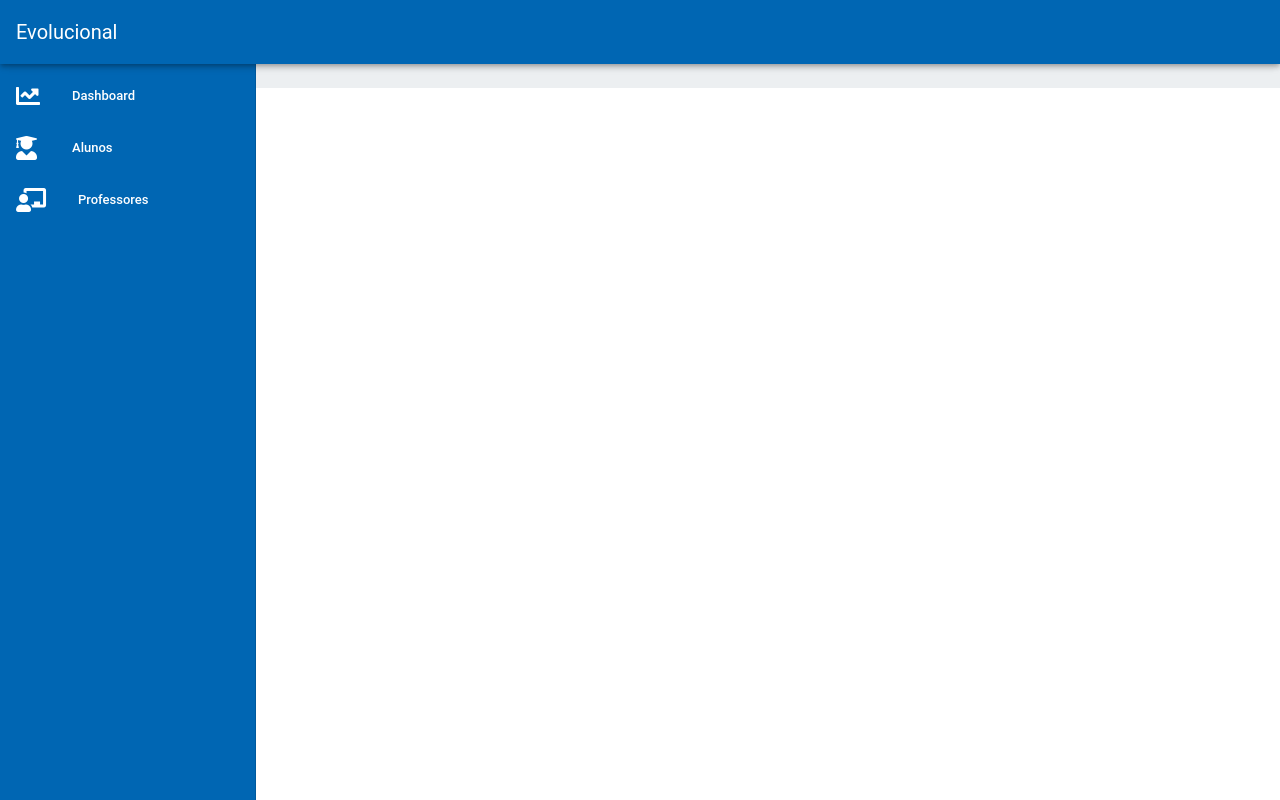
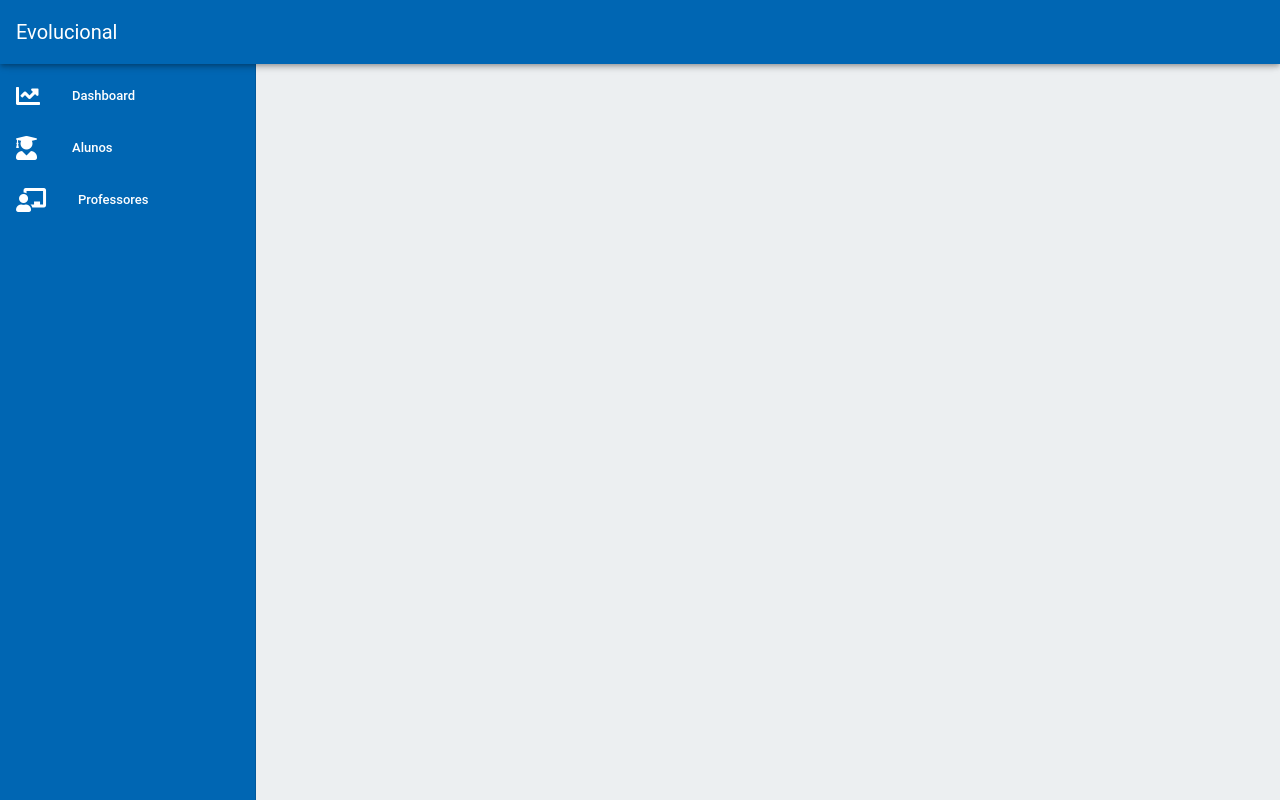
Before and after one commit to antoniofulg/school-challenge, a Vue app: page / in a window 1280 px wide. Built offline with nearby package versions, Linux system fonts and the light colour scheme; a small style sheet from the web is missing.

Commit message:
fix: fix on background color

```diff
--- a/src/layouts/DefaultLayout.vue
+++ b/src/layouts/DefaultLayout.vue
@@ -25,7 +25,7 @@
     </v-app-bar>
 
     <v-main>
-      <v-container class="blue-grey lighten-5" fluid>
+      <v-container class="main-container blue-grey lighten-5" fluid>
         <slot></slot>
       </v-container>
     </v-main>
@@ -56,3 +56,8 @@ export default {
   })
 }
 </script>
+
+<style lang="sass">
+.main-container
+  min-height: calc(100vh - 64px)
+</style>
```
